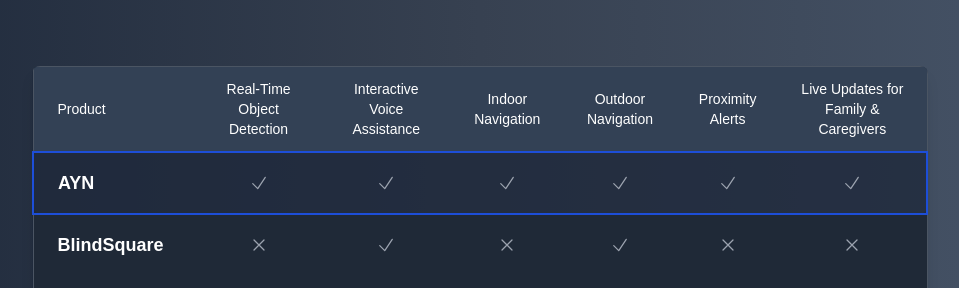
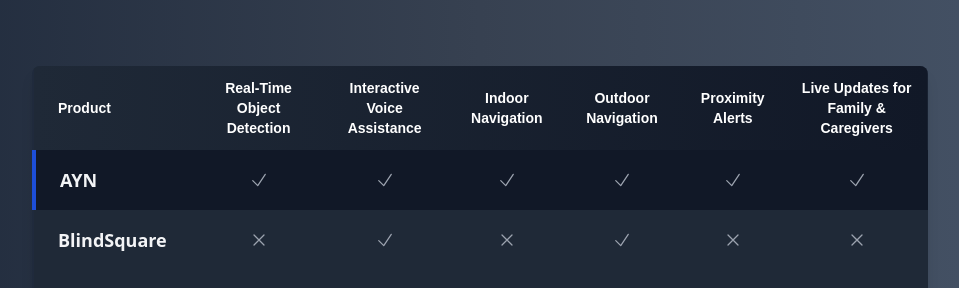
Before and after one commit to Danjari/hackheist, a Next.js app: page / in a window 1280 px wide. Shown: the part 2512-2800 px from the top of the page, without its empty margins (160-1119 px from the left). Built offline with nearby package versions, Linux system fonts and the light colour scheme.

Commit message:
Added name to logo, improved table UI

```diff
--- a/app/components/comparisonTable.js
+++ b/app/components/comparisonTable.js
@@ -38,43 +38,46 @@
   const [hovered, setHovered] = useState(null);
 
   return (
-    <section className="py-24 px-6 ">
+    <section className="py-24 px-6">
       <div className="max-w-5xl mx-auto text-center">
         <h2 className="text-lg font-semibold text-indigo-400">Why Ayn?</h2>
         <p className="mt-4 text-4xl font-semibold tracking-tight text-white sm:text-5xl">
           Feature Comparison
         </p>
-        <p className="mt-6 text-lg text-gray-300">
-            See how Ayn stands out.
-        </p>
+        <p className="mt-6 text-lg text-gray-300">See how Ayn stands out.</p>
       </div>
 
-      {/* Table */}
+      {/* Table container: retains the original width */}
       <div className="mt-16 overflow-hidden rounded-lg shadow-lg max-w-4xl mx-auto bg-slate-800/80">
-        <table className="w-full text-left border-collapse border border-gray-600">
+        <table className="w-full text-left border-collapse">
           <thead>
-            <tr className="bg-slate-700 text-white text-sm">
-              <th className="px-6 py-4 text-left font-medium">Product</th>
+            <tr className="bg-gradient-to-r from-gray-800 to-gray-900 text-white text-sm font-medium">
+              <th className="px-6 py-4 text-left">Product</th>
               {featureNames.map((feature, index) => (
-                <th key={index} className="px-4 py-3 font-medium text-center">{feature}</th>
+                <th key={index} className="px-4 py-3 text-center">
+                  {feature}
+                </th>
               ))}
             </tr>
           </thead>
-          <tbody>
-            {competitors.map((comp, idx) => (
+          <tbody className="font-sans text-gray-100 text-sm">
+            {competitors.map((comp, idx) => {
+              // For the highlighted row (AYN), use a darker background with a blue left border.
+              const rowClasses = comp.highlight
+                ? "bg-gray-900 border-l-4 border-blue-700"
+                : hovered === idx
+                ? "bg-gray-700"
+                : "bg-gray-800";
+              return (
                 <tr
                   key={idx}
-                className={`transition duration-300 ${
-                  comp.highlight
-                    ? "border-2 border-blue-700 rounded-lg shadow-lg"
-                    : hovered === idx
-                    ? "bg-gray-700"
-                    : "bg-gray-800"
-                }`}
+                  className={`transition-colors duration-300 ${rowClasses}`}
                   onMouseEnter={() => setHovered(idx)}
                   onMouseLeave={() => setHovered(null)}
                 >
-                <td className="px-6 py-4 font-semibold text-lg">{comp.name}</td>
+                  <td className="px-6 py-4 font-semibold text-lg">
+                    {comp.name}
+                  </td>
                   {comp.features.map((hasFeature, index) => (
                     <td key={index} className="px-4 py-3 text-center">
                       {hasFeature ? (
@@ -85,7 +88,8 @@
                     </td>
                   ))}
                 </tr>
-            ))}
+              );
+            })}
           </tbody>
         </table>
       </div>
--- a/app/components/hero.js
+++ b/app/components/hero.js
@@ -21,8 +21,8 @@
       <header className="absolute inset-x-0 top-0 z-50">
         <nav className="flex items-center justify-between px-6 py-5 lg:px-8">
           <div className="flex lg:flex-1">
-            <a href="#" className="-m-1.5 p-1.5">
-              <span className="sr-only">AYN</span>
+            <a href="#" className="flex items-center -m-1.5 p-1.5">
+              {/* Logo Image */}
               <Image
                 src="/logo.png"
                 alt="AYN Logo"
@@ -30,6 +30,10 @@
                 height={50}
                 className="h-12 w-auto"
               />
+              {/* Stylish AYN text with RGB color */}
+              <span className="ml-2 text-2xl font-extrabold tracking-wide text-[rgb(210,215,232)]">
+                AYN
+              </span>
             </a>
           </div>
           <div className="hidden lg:flex lg:gap-x-10">
@@ -59,13 +63,17 @@
           <div className="fixed inset-0 z-50 bg-gray-800 bg-opacity-50" />
           <DialogPanel className="fixed inset-y-0 right-0 z-50 w-full overflow-y-auto bg-gray-900 px-6 py-6 sm:max-w-sm">
             <div className="flex items-center justify-between">
-              <a href="#" className="-m-1.5 p-1.5">
+              <a href="#" className="flex items-center -m-1.5 p-1.5">
                 <Image
                   src="/logo.png"
                   alt="AYN Logo"
                   width={50}
                   height={50}
+                  className="h-12 w-auto"
                 />
+                <span className="ml-2 text-2xl font-extrabold tracking-wide text-[rgb(210,215,232)]">
+                  AYN
+                </span>
               </a>
               <button
                 type="button"
@@ -91,8 +99,7 @@
       </header>
 
       {/* Hero Section */}
-            {/* Hero Section */}
-            <div className="relative overflow-hidden flex flex-col items-center justify-center h-screen text-center">
+      <div className="relative overflow-hidden flex flex-col items-center justify-center h-screen text-center">
         {/* Background Image (Necklace on the Right) */}
         <div className="">
           <Image
```
Lines whose indentation alone changed are shown as unchanged.
